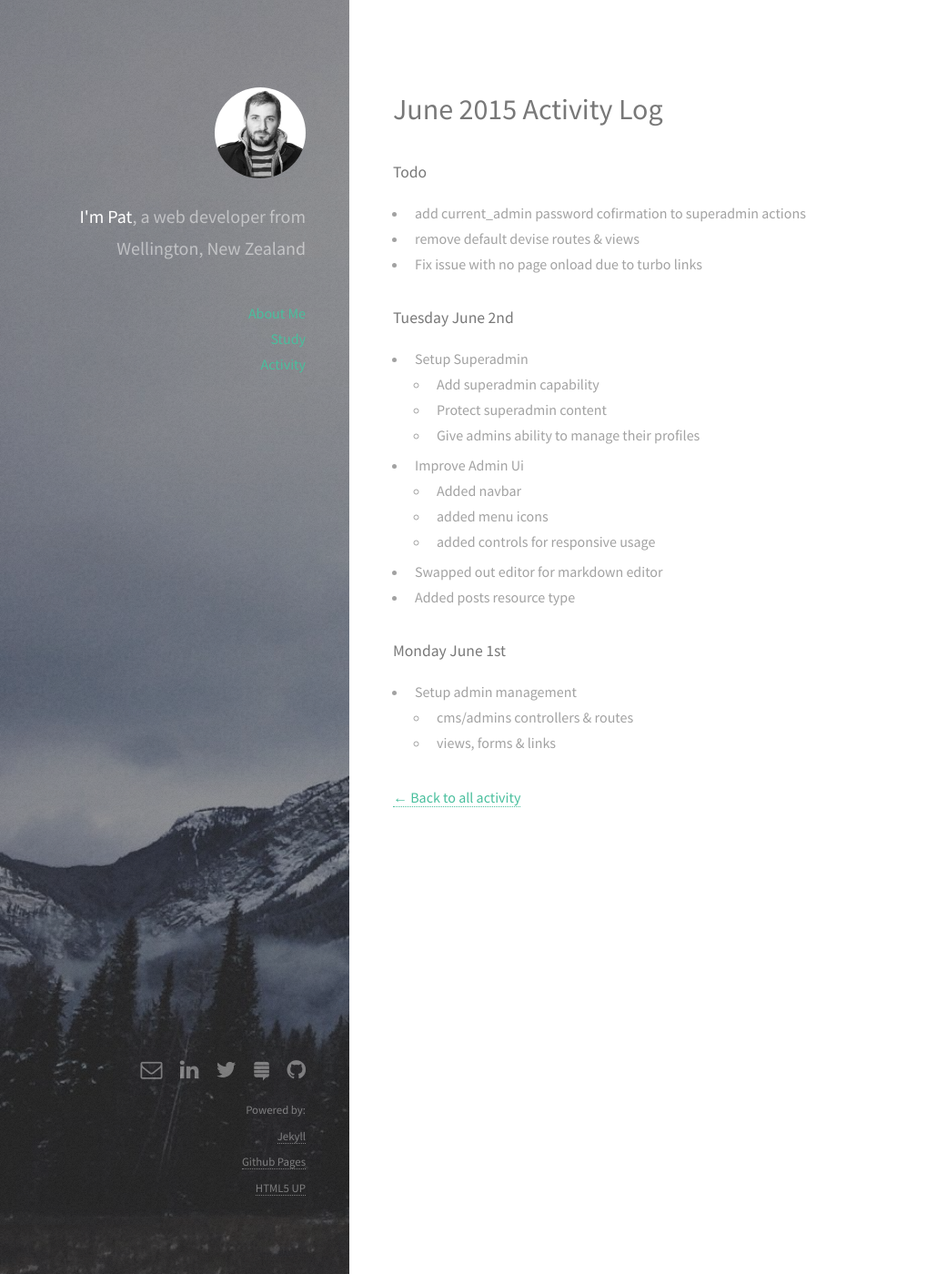
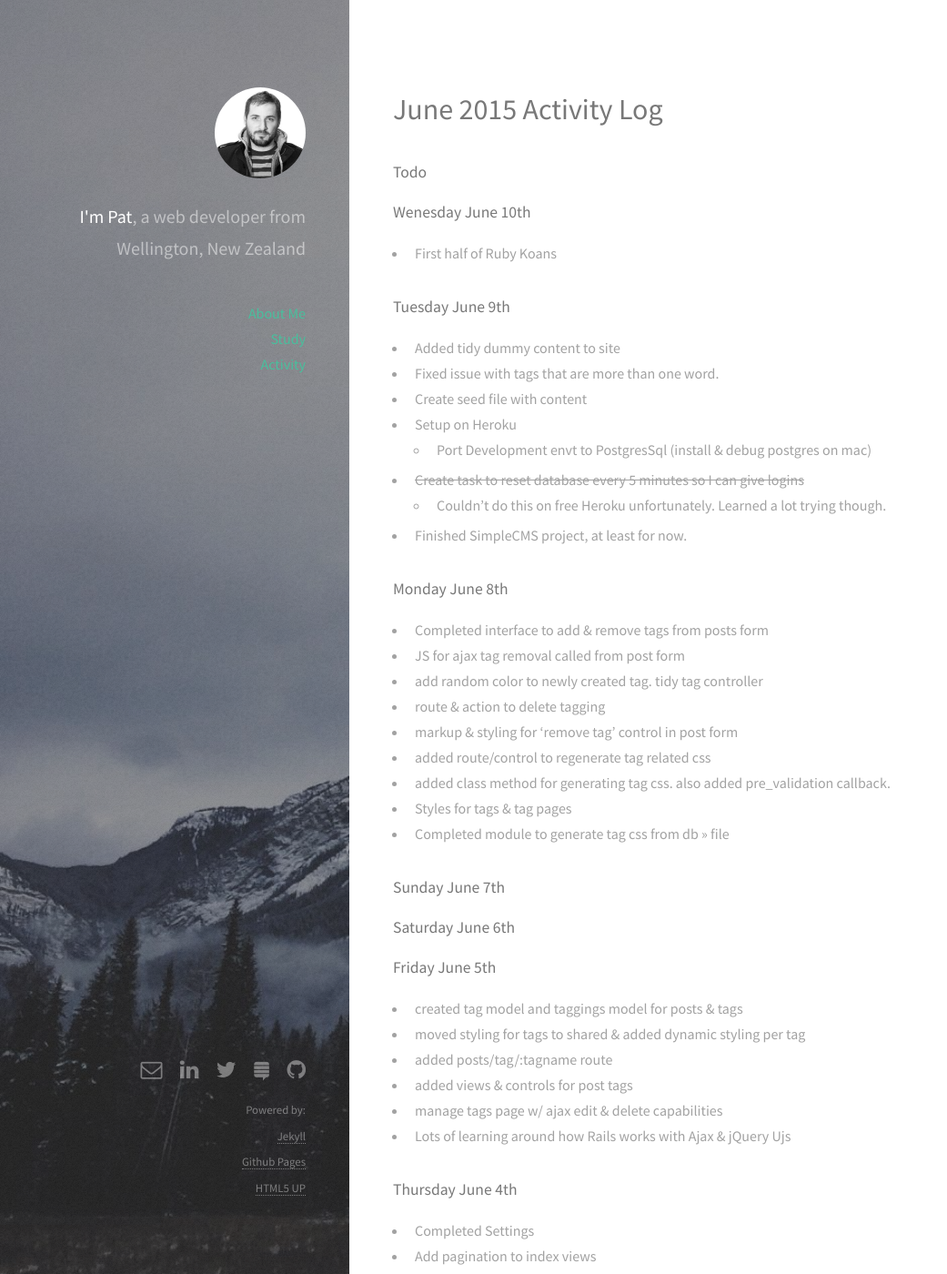
Before and after one commit to pjho/pjho.github.io, a Jekyll site: the page built from page_activity_1506.md, in a window 1280 px wide and 1400 px high. Shown: the whole window at 91% size, without its empty margins (0-1041 px from the left). Built offline with Jekyll 4.4.1, drawn with Linux system fonts in a browser that asks for light colours; Markdown is read by kramdown in place of the engine named in the settings; some of the changed text lies outside the part shown.

Commit message:
activity & rails project

```diff
--- a/page_activity_1506.md
+++ b/page_activity_1506.md
@@ -5,13 +5,64 @@ permalink: /activity/2015/june/
 ---
 
 #### Todo
-* add current_admin password cofirmation to superadmin actions
-* remove default devise routes & views
-* Fix issue with no page onload due to turbo links
+
+####Wenesday June 10th
+* First half of Ruby Koans
+
+####Tuesday June 9th
+* Added tidy dummy content to site
+* Fixed issue with tags that are more than one word.
+* Create seed file with content
+* Setup on Heroku
+	* Port Development envt to PostgresSql (install & debug postgres on mac)
+* <del>Create task to reset database every 5 minutes so I can give logins</del>
+	* 	Couldn't do this on free Heroku unfortunately. Learned a lot trying though.
+*  Finished SimpleCMS project, at least for now.
 
 
+####Monday June 8th
+* Completed interface to add & remove tags from posts form
+* JS for ajax tag removal called from post form
+* add random color to newly created tag. tidy tag controller
+* route & action to delete tagging
+* markup & styling for 'remove tag' control in post form
+* added route/control to regenerate tag related css
+* added class method for generating tag css. also added pre_validation callback.
+* Styles for tags & tag pages
+* Completed module to generate tag css from db >> file
+
+####Sunday June 7th
+
+####Saturday June 6th
+
+####Friday June 5th
+* created tag model and taggings model for posts & tags
+* moved styling for tags to shared & added dynamic styling per tag
+* added posts/tag/:tagname route
+* added views & controls for post tags
+* manage tags page w/ ajax edit & delete capabilities
+* Lots of learning around how Rails works with Ajax & jQuery Ujs
+
+
+
+
+
+####Thursday June 4th
+* Completed Settings
+* Add pagination to index views
+* Admins - Validate admin password == password_conf
+* protect settings & menus from non superadmin
+* redirect /cms to sign_in if not signed in
+* add current_admin password cofirmation to superadmin actions
+
+####Wednesday June 3rd
+* Setup Settings Page
+	* Created Admin UI for settings
+	* Integrated settings to front end
+* Setup menu settings under settings controller
+	* Created Admin page for managing menus
+
 ####Tuesday June 2nd
-
 * Setup Superadmin
 	* Add superadmin capability
 	* Protect superadmin content
@@ -22,11 +73,10 @@ permalink: /activity/2015/june/
 	*  added controls for responsive usage
 * Swapped out editor for markdown editor
 * Added posts resource type
-
+* Fix issue with no page onload due to turbo links
 
 
 ####Monday June 1st
-
 * Setup admin management
 	* cms/admins controllers & routes
 	* views, forms & links
```
Also changed, not shown: _posts/2015-06-08-simple-cms-rails-project.md (+12 -9 lines).
